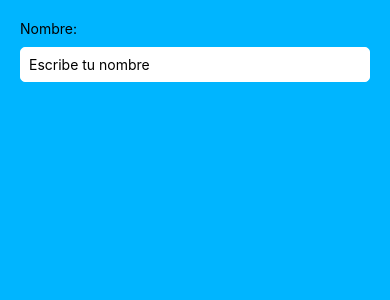
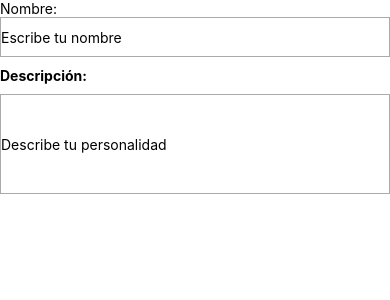
Before and after one commit to evelyn-santiago/ReactNave, a React Native app: screen / in a window 390 px wide. Shown: the top 300 px of the page. Built offline with nearby package versions, Linux system fonts and the light colour scheme.

Commit message:
14.-Input

```diff
--- a/src/pages/Formulario.js
+++ b/src/pages/Formulario.js
@@ -8,6 +8,9 @@ const Formulario = () => {
       <SafeAreaView style={style.mains}>
         <Text>Nombre:</Text>
         <TextInput placeholder="Escribe tu nombre" style={style.input} />
+        <Text style={style.label}>Descripción:</Text>
+        <TextInput style={[style.input, style.textArea]} placeholder="Describe tu personalidad"/>
+
       </SafeAreaView>
     </View>
   );
@@ -16,21 +19,30 @@ const Formulario = () => {
 const style = StyleSheet.create({
   main: {
     flex: 1,
-    backgroundColor: "#00b5ff",
+    backgroundColor: "#e2ecf05d",
     paddingTop: Platform.OS === "android" ? StatusBar.currentHeight : 0,
   },
-  mains: {
+    mains: {
     flex: 1,
-    margin: 20,
-  },
-  input: {
+    backgroundColor: '#ffffff',
+    paddingTop: Platform.OS === 'android' ? StatusBar.currentHeight : 0,
+    padding: 16,
+    },
+    label: {
+    fontWeight: 'bold',
+    marginBottom: 10,
+    },
+    input: {
+    height: 40,
+    borderColor: '#aaa',
     borderWidth: 1,
-    borderColor: "#fff",
-    padding: 8,
-    marginTop: 10,
-    borderRadius: 5,
-    backgroundColor: "#fff",
-  },
+    marginBottom: 10,
+    },
+    textArea: {
+        height: 100,
+    textAlignVertical: 'top',
+    }
+
 });
 
 export default Formulario;
```
